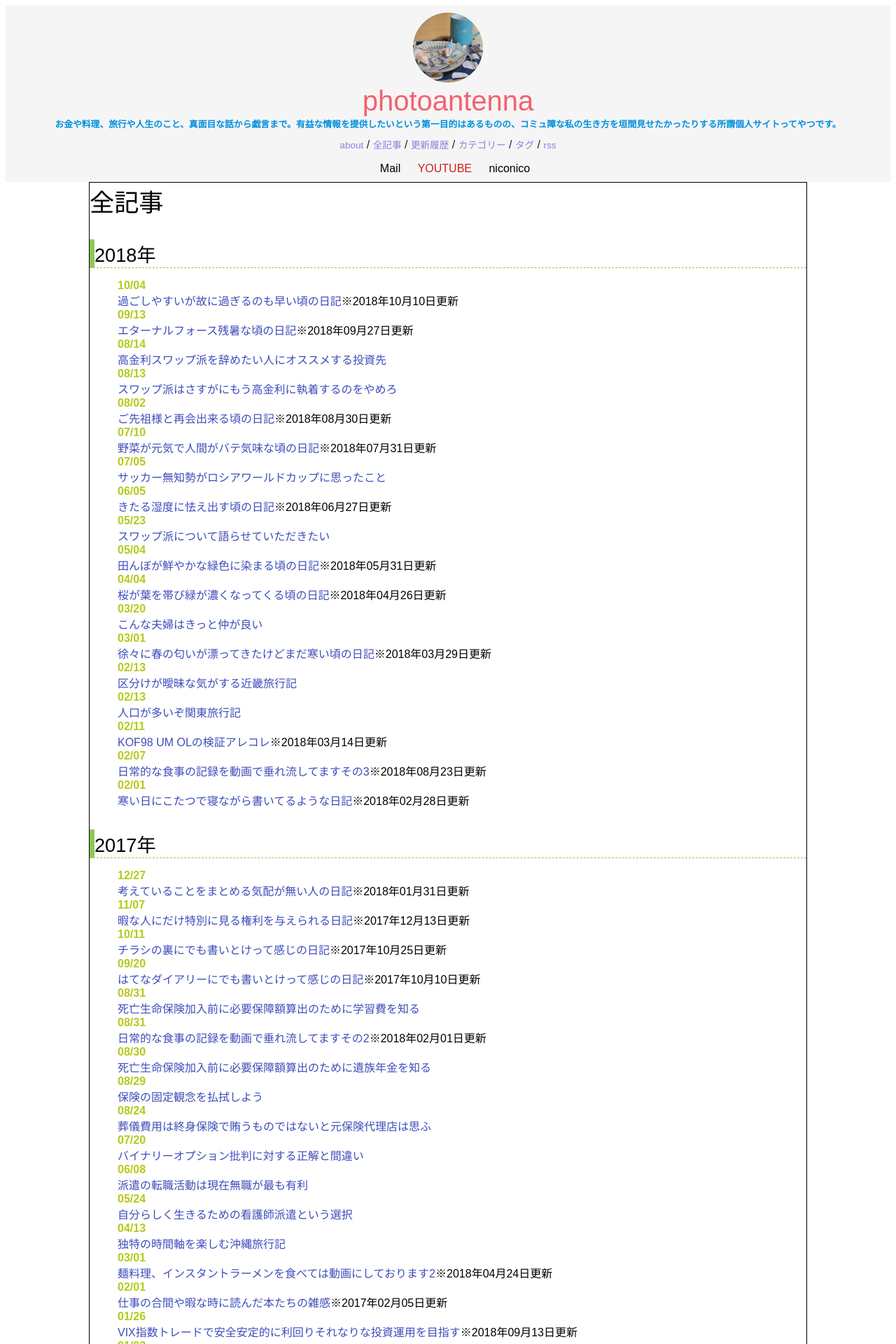
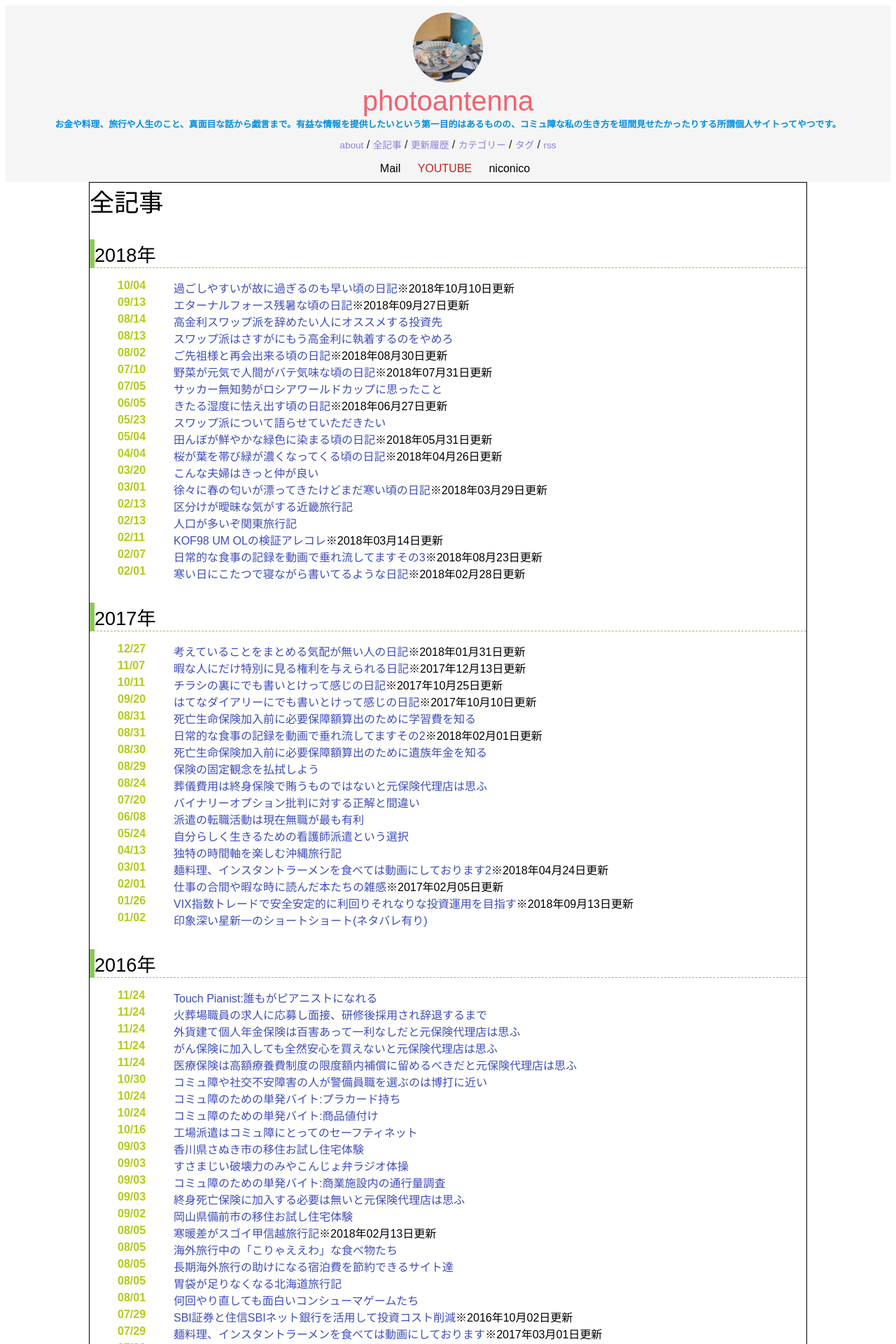
Before and after one commit to photoantenna/photoantenna.github.io, a Jekyll site: the page built from archive.html, in a window 1280 px wide. Shown: the top 1920 px of the page at 70% size. Built offline with Jekyll 4.4.1, drawn with Linux system fonts in a browser that asks for light colours.

Commit message:
Update archive.html

```diff
--- a/archive.html
+++ b/archive.html
@@ -29,7 +29,7 @@
       <div style="width:80px;
                   float:left;
                   color: #b5ca1b;
-                  font-weight: bold;">{{ post.date | date: "%m/%d" }}</div> <div style="clear:both;"><a href="{{ site.url }}{{ post.url }}">{{ post.title }}</a>{% if post.update %}※{{ post.update | date: "%Y年%m月%d日" }}更新{% endif %}</div></li>{% endfor %}
+                  font-weight: bold;">{{ post.date | date: "%m/%d" }}</div> <div><a href="{{ site.url }}{{ post.url }}">{{ post.title }}</a>{% if post.update %}※{{ post.update | date: "%Y年%m月%d日" }}更新{% endif %}</div></li>{% endfor %}
     </ul>
 
   </div>
```
